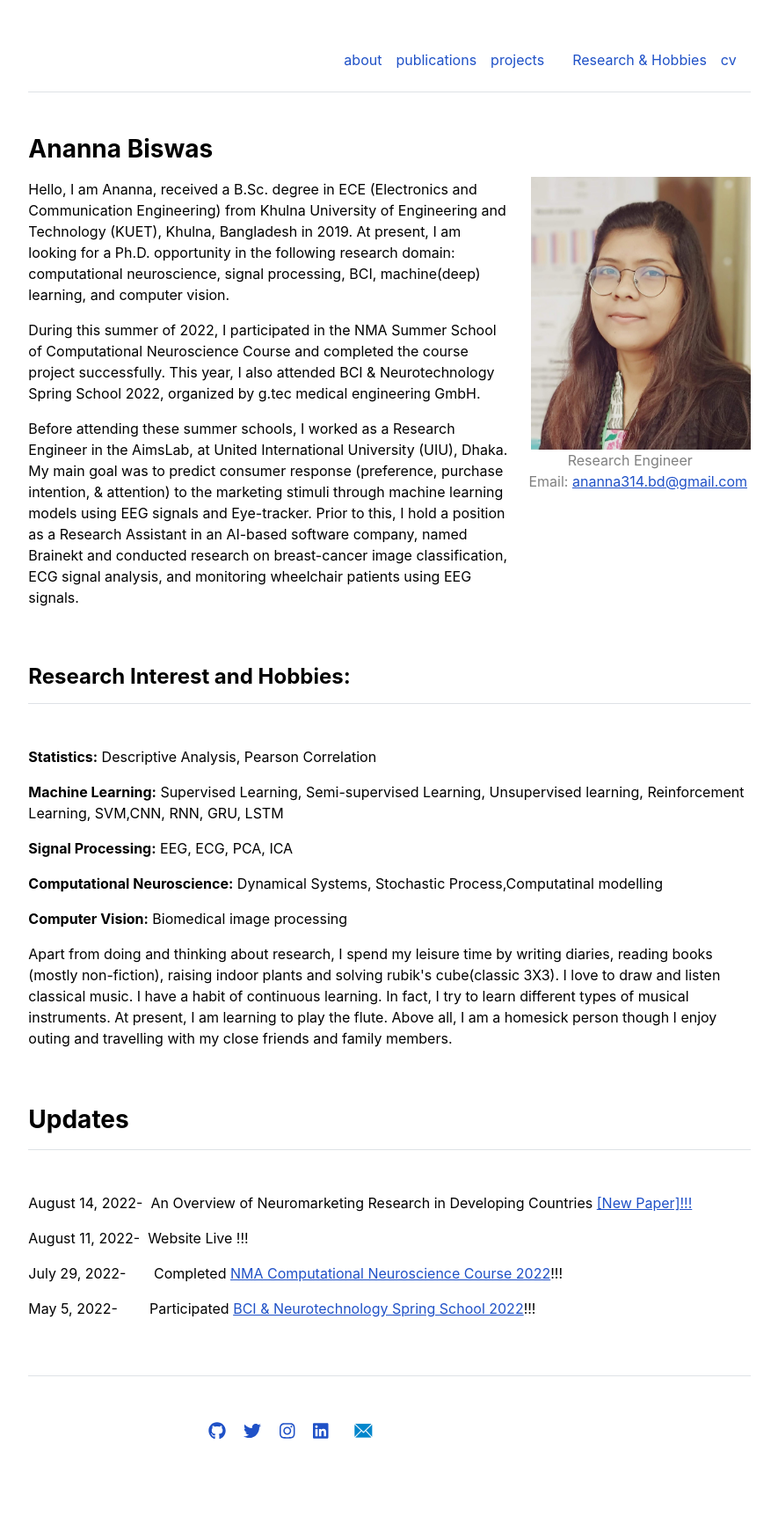
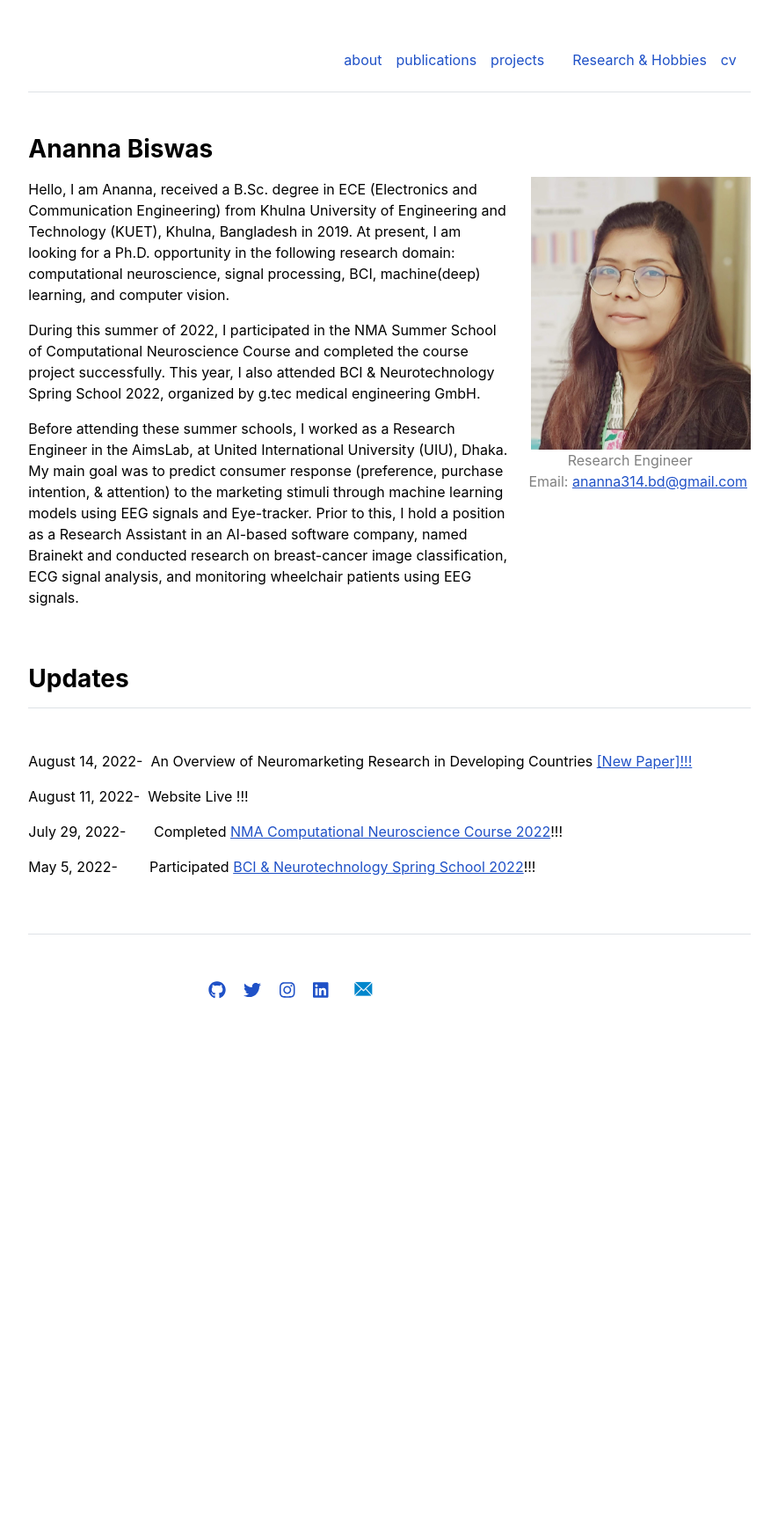
Before and after one commit to Anannabiswas/anannabiswas.github.io, a Jekyll site: the page built from index.md, in a window 1280 px wide. Shown: the whole page at 88% size, without its empty margins (197-1082 px from the left). Built offline with Jekyll 4.4.1, drawn with Linux system fonts in a browser that asks for light colours; after the commit the page ends 1239 px from its top, so only the background shows below that.

Commit message:
Update home.html

```diff
--- a/_layouts/home.html
+++ b/_layouts/home.html
@@ -19,23 +19,6 @@ layout: default
   </div>
 </div>
 
-<div class="row g-5 mb-5">
-  <div class="col-md-12">
-    <h4 class="fw-bold border-bottom pb-3 mb-5">Research Interest and Hobbies:</h4>
-    <P><b>Statistics:</b> Descriptive Analysis, Pearson Correlation </p>
-    <p><b> Machine Learning:</b> Supervised Learning, Semi-supervised Learning, Unsupervised learning, Reinforcement Learning, SVM,CNN, RNN, GRU, LSTM </p>
-    <p><b> Signal Processing:</b> EEG, ECG, PCA, ICA</p>
-    <p><b>Computational Neuroscience:</b> Dynamical Systems, Stochastic Process,Computatinal modelling </p>
-    <p><b>Computer Vision:</b> Biomedical image processing </p>
-
- <p>
- Apart from doing and thinking about research, I spend my leisure time by writing diaries, reading books (mostly non-fiction), raising indoor plants and solving rubik's cube(classic 3X3).
- I love to draw and listen classical music. I have a habit of continuous learning. In fact, I try to learn different types of musical instruments. At present, I am learning to play the flute.
- Above all, I am a homesick person though I enjoy outing and travelling with my close friends and family members.
- </p>
-
-  </div>
-</div>
 
 <div class="row g-5 mb-5">
   <div class="col-md-12">
```
